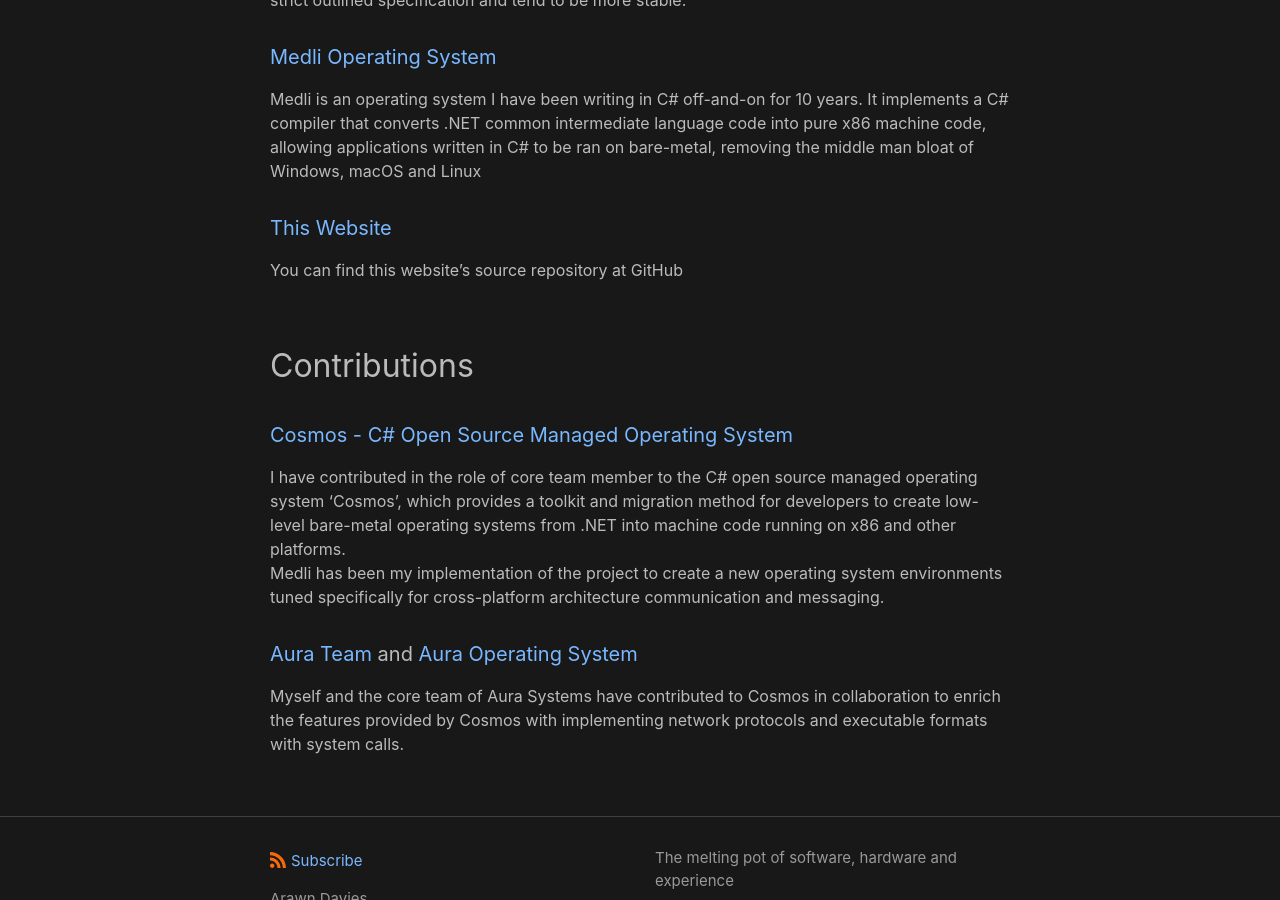
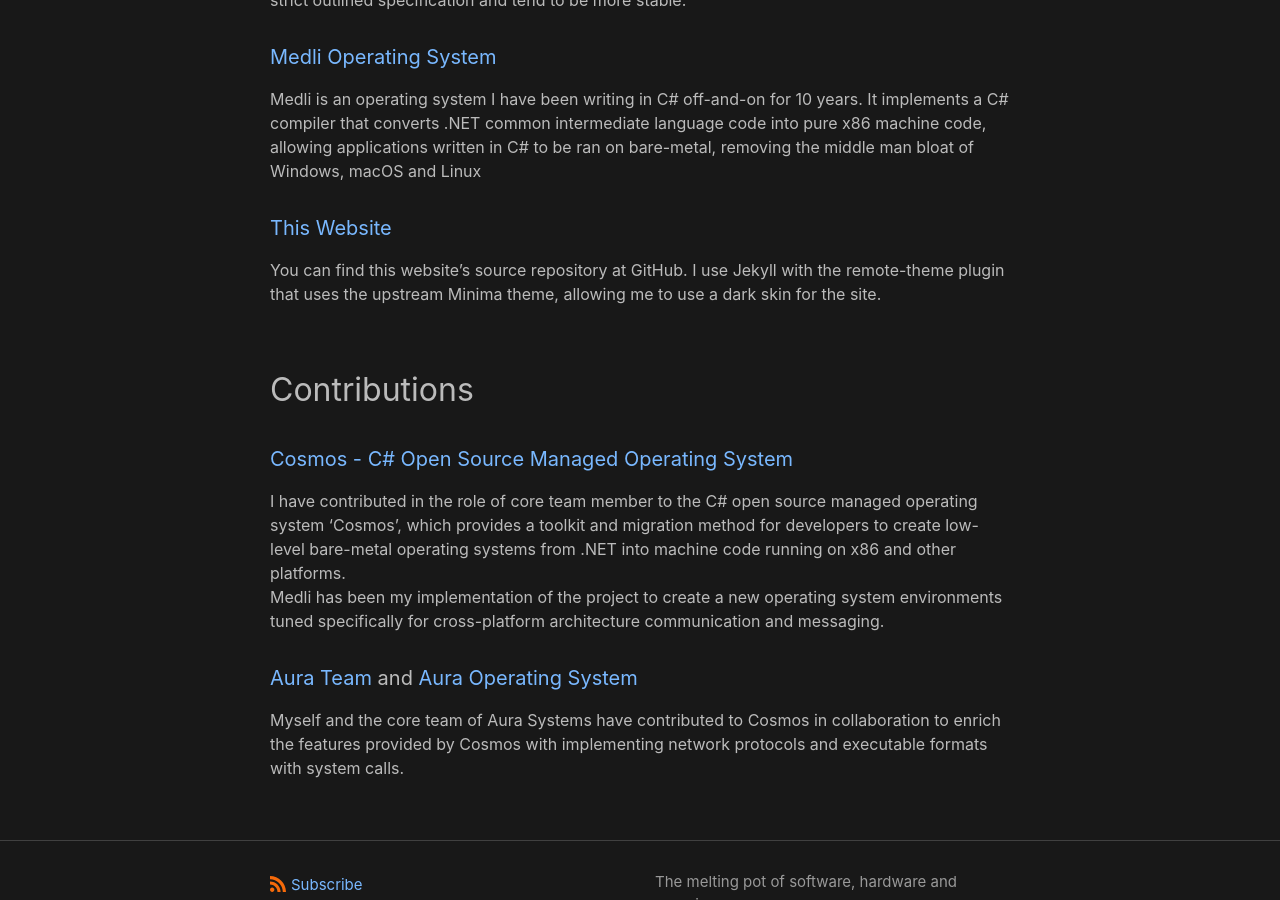
Before and after one commit to jsanz/gh-pages-minima-starter, a Jekyll site: the page built from projects.md, in a window 1280 px wide and 900 px high, scrolled down 608 px. Built offline with Jekyll 4.4.1, drawn with Linux system fonts in a browser that asks for light colours.

Commit message:
added wee bit more info about the site

```diff
--- a/projects.md
+++ b/projects.md
@@ -15,7 +15,7 @@ Here I have my more professional and major projects which may be submodules of c
 Medli is an operating system I have been writing in C# off-and-on for 10 years. It implements a C# compiler that converts .NET common intermediate language code into pure x86 machine code, allowing applications written in C# to be ran on bare-metal, removing the middle man bloat of Windows, macOS and Linux
 
 #### [This Website](https://github.com/Arawn-Davies/arawn-davies.github.io)
-You can find this website's source repository at GitHub
+You can find this website's source repository at GitHub. I use Jekyll with the remote-theme plugin that uses the upstream Minima theme, allowing me to use a dark skin for the site.
 
 ## Contributions
 #### [Cosmos - C# Open Source Managed Operating System](https://github.com/CosmosOS/Cosmos)
```
